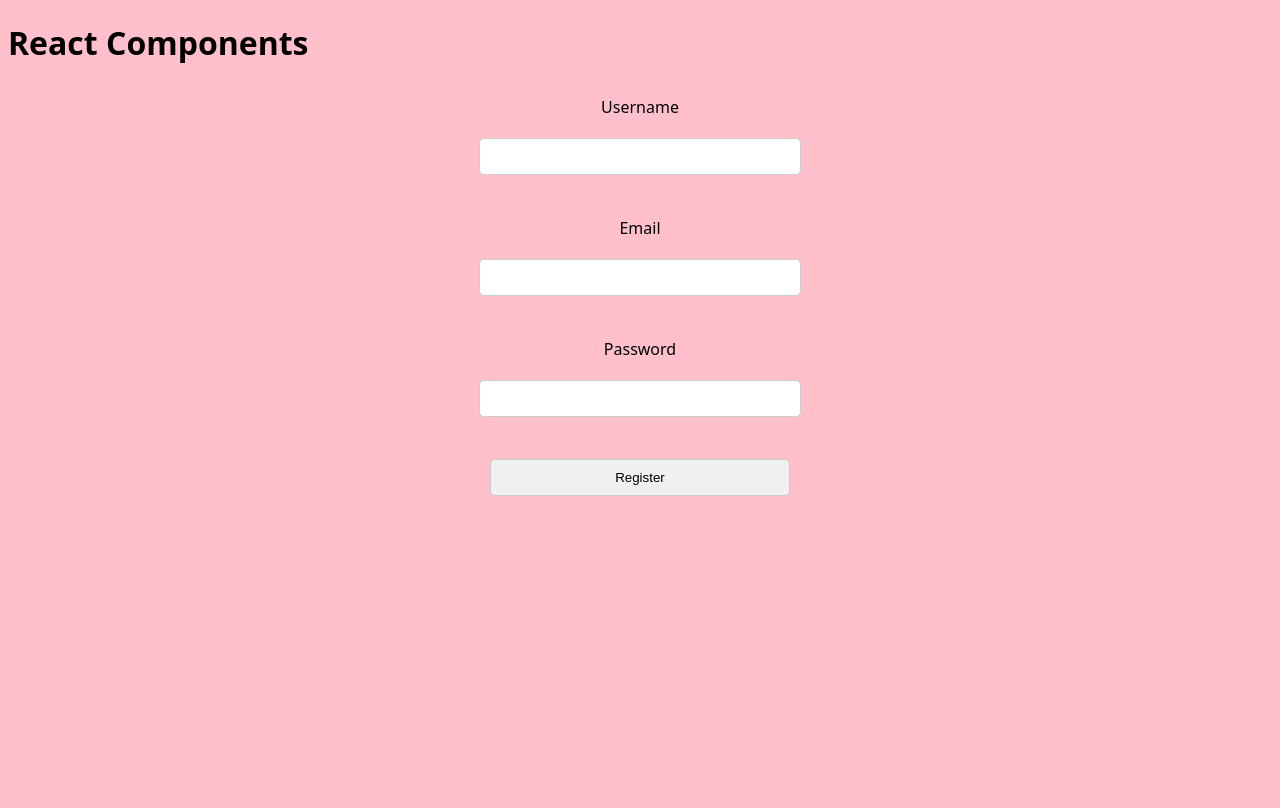
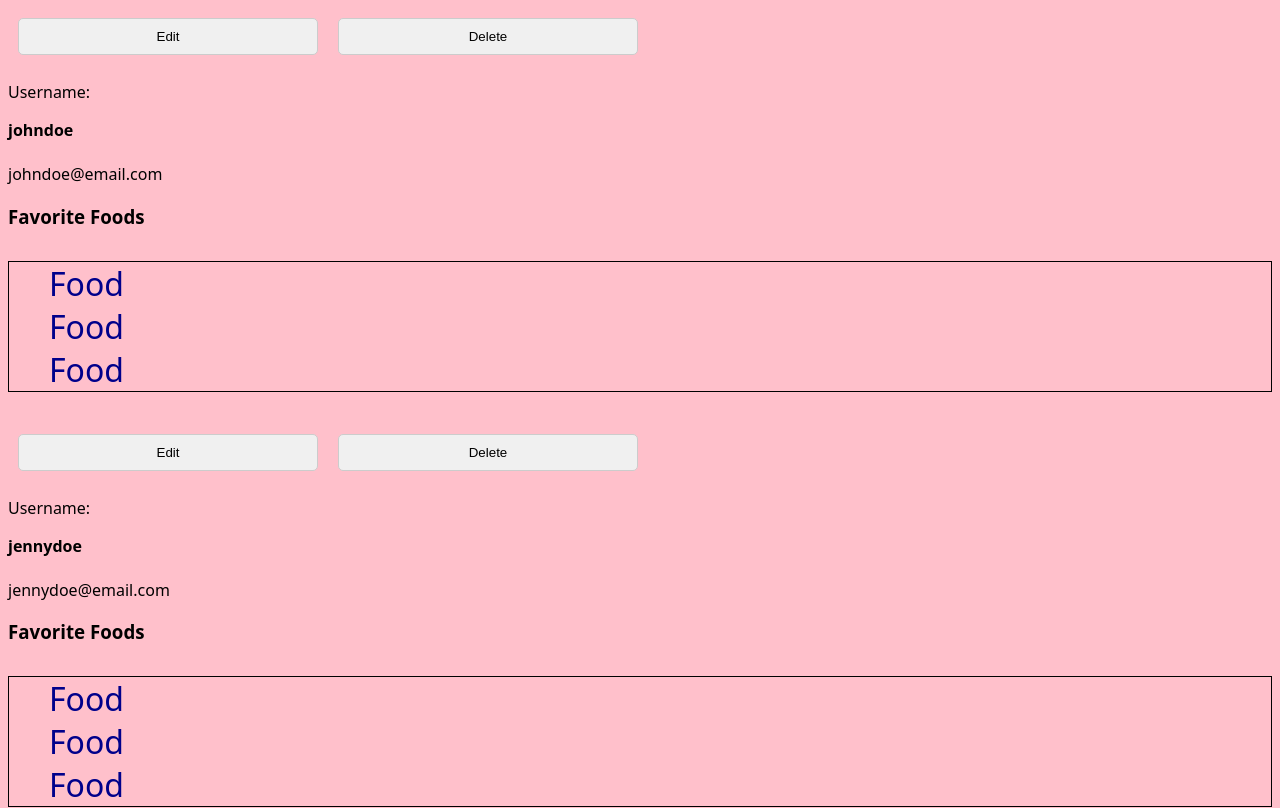
Before and after one commit to kumar-shivang/React-Tutorial, a React (Vite) app: page / in a window 1280 px wide. Shown: the top 808 px of the page. Built offline with nearby package versions, Linux system fonts and the light colour scheme.

Commit message:
learnt about state

```diff
--- a/src/App.jsx
+++ b/src/App.jsx
@@ -1,10 +1,27 @@
-import RegistrationForm from "./components/RegistrationForm.jsx";
+import UserProfile from "./components/UserPorfile";
+import RegistrationForm from "./components/RegistrationForm";
+import { useState } from "react";
+export default function App() {
+  const [users, setUsers] = useState([
+    {
+      id: 1,
+      username: "johndoe",
+      email: "johndoe@email.com",
+    },
+    {
+      id: 2,
+      username: "jennydoe",
+      email: "jennydoe@email.com",
+    },
+  ]);
 
-export default function App() {
   return (
     <>
-      <h1>React Components</h1>
-      <RegistrationForm />
+      {users.map((user) => {
+        return <UserProfile key={user.id} user={user} setUsers={setUsers} />;
+      })}
+
+      <RegistrationForm setUsers={setUsers} />
     </>
   );
 }
--- a/src/components/RegistrationForm.jsx
+++ b/src/components/RegistrationForm.jsx
@@ -1,13 +1,16 @@
 import "./RegistrationForm.css";
 import { useState } from "react";
-export default function RegistrationForm() {
+export default function RegistrationForm({ setUsers }) {
   const [formFields, setFormFields] = useState({
     username: "",
     email: "",
-    password: "",
   });
   return (
-    <form>
+    <form
+      onSubmit={(e) => {
+        e.preventDefault();
+      }}
+    >
       <label htmlFor="username">Username</label>
       <input
         type="text"
@@ -33,21 +36,22 @@ export default function RegistrationForm() {
           })
         }
       />
-      <br />
-      <label htmlFor="password">Password</label>
-      <input
-        type="password"
-        id="password"
-        name="password"
-        value={formFields.password}
-        onChange={(e) =>
-          setFormFields((currentState) => {
-            return { ...currentState, password: e.target.value };
-          })
-        }
-      />
-      <br />
-      <button type="submit">Register</button>
+      <button
+        onClick={() => {
+          setUsers((currentState) => {
+            return [
+              ...currentState,
+              {
+                id: currentState.length + 1,
+                username: formFields.username,
+                email: formFields.email,
+              },
+            ];
+          });
+        }}
+      >
+        Register
+      </button>
     </form>
   );
 }
--- a/src/components/UserPorfile.jsx
+++ b/src/components/UserPorfile.jsx
@@ -1,19 +1,81 @@
 import UserFavoriteFood from "./UserFavoriteFood";
 import UserUsername from "./UserUsername";
 import Proptypes from "prop-types";
-function UserProfile(props) {
+import { useState } from "react";
+function UserProfile({ user, setUsers }) {
+  const [isEditing, setIsEditing] = useState(false);
+  const [username, setUsername] = useState(user.username);
+  const [email, setEmail] = useState(user.email);
   return (
     <>
-      {/* INFO: passing props to childern components is called prop drilling */}
-      <UserUsername username={props.username} />
-      <span>{props.email}</span>
+      <button
+        onClick={(e) => {
+          setIsEditing((currentState) => !currentState);
+        }}
+      >
+        Edit
+      </button>
+      <button
+        onClick={() => {
+          setUsers((currentUsersState) => {
+            return currentUsersState.filter((currentUser) => {
+              console.log(currentUser.id, user.id);
+              return currentUser.id !== user.id;
+            });
+          });
+        }}
+      >
+        Delete
+      </button>
+      <br />
+      <p>Username:</p>
+      {isEditing ? (
+        <>
+          <input
+            value={username}
+            onChange={(e) => {
+              setUsername(e.target.value);
+            }}
+          />
+          <br />
+          <p>Email:</p>
+          <input
+            value={email}
+            type="email"
+            onChange={(e) => {
+              setEmail(e.target.value);
+            }}
+          />
+          <button
+            onClick={() => {
+              setIsEditing((currentState) => !currentState);
+              () => {
+                setUsers((currentUsersState) => {
+                  return currentUsersState.map((currentUser) => {
+                    if (currentUser.id === user.id) {
+                      return { ...currentUser, username, email };
+                    }
+                    return currentUser;
+                  });
+                });
+              };
+            }}
+          >
+            Save
+          </button>
+
+          <br />
+        </>
+      ) : (
+        <>
+          <UserUsername username={username} />
+          <br />
+          <span>{email}</span>
+        </>
+      )}
       <UserFavoriteFood />
     </>
   );
 }
 
-UserProfile.proptypes = {
-  username: Proptypes.string.isRequired,
-  email: Proptypes.string.isRequired,
-};
 export default UserProfile;
--- a/src/components/UserUsername.jsx
+++ b/src/components/UserUsername.jsx
@@ -3,7 +3,7 @@ export default function UserUsername(props) {
   return (
     <>
       <b>
-        Username : <span>{props.username}</span>
+        <span>{props.username}</span>
       </b>
       <br />
     </>
```
